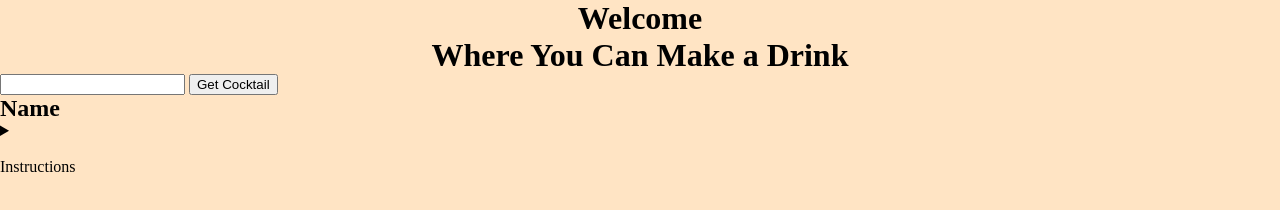
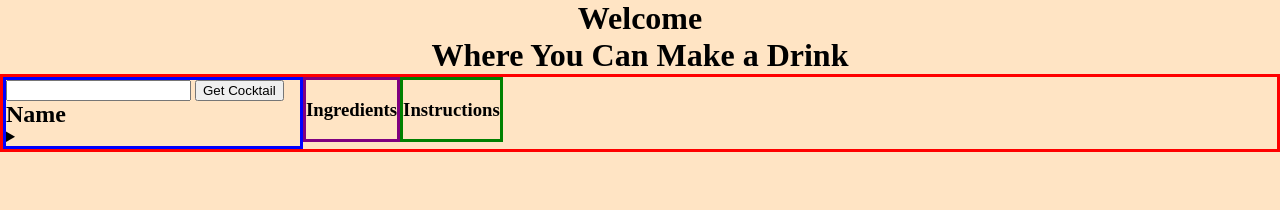
Before and after one commit to coffeeslammer/mixedDrinkRecipes, a plain HTML site: page index.html in a window 1280 px wide. Both pictures are taken after a click on the button "Get Cocktail". Drawn offline with Linux system fonts and the light colour scheme; no server answers.

Commit message:
messed with the layout some in css and html

```diff
--- a/index.html
+++ b/index.html
@@ -10,8 +10,9 @@
 </head>
 
 <body>
+    <main>
+        <h1>Welcome <br>Where You Can Make a Drink</h1>
         <div class="container">
-        <h1>Welcome <br>Where You Can Make a Drink</h1>
             <aside>
                 <input type="text" name="" value="">
                 <button type="button" name="button">Get Cocktail</button>
@@ -22,17 +23,23 @@
                     </ul>
                 </details>
             </aside>
+
             <div class="image-container">
                 <img src="" alt="">
             </div>
             <div class="ingredients-container">
-            <p class="ingredients"></p>
+                <h3>Ingredients</h3>
+                <ul class="ingredients">
+
+                </ul>
             </div>
             <div class="instruction-container">
-            <p class="instructions">Instructions</p>
+                <h3>Instructions</h3>
+                <p class="instructions"></p>
             </div>
             <script text="text/javascript" src="scripts/script.js"></script>
         </div>
+    </main>
 </body>
 
 </html>
--- a/scripts/script.js
+++ b/scripts/script.js
@@ -1,19 +1,23 @@
 document.querySelector("button").addEventListener("click", getDrink);
 const alcoholList = document.querySelector(".alcohol");
 // const myList = document.querySelector
-const drinks = document.querySelector(".drink-flavors");
+const drinksList = document.querySelector(".drink-flavors");
+const ingredients = document.querySelector(".ingredients");
 
-function getDrink(e, num = 2) {
+function getDrink(e, num = 0) {
   console.log(num + "num");
-  let drink = document.querySelector("input").value;
+  let drinkChoice = document.querySelector("input").value;
   alcoholList.textContent =
-    drink.charAt(0).toUpperCase() + drink.slice(1).toLowerCase();
+    drinkChoice.charAt(0).toUpperCase() + drinkChoice.slice(1).toLowerCase();
 
-  fetch(`https://www.thecocktaildb.com/api/json/v1/1/search.php?s=${drink}`)
+  fetch(
+    `https://www.thecocktaildb.com/api/json/v1/1/search.php?s=${drinkChoice}`
+  )
     .then((res) => res.json()) // parse response as JSON
     .then((data) => {
-      console.log(data.drinks);
+      console.log(data);
       createList(data.drinks);
+      showIngredients(data.drinks[0]);
       document.querySelector("h2").innerText = data.drinks[num].strDrink;
       document.querySelector("img").src = data.drinks[num].strDrinkThumb;
       document.querySelector("p").innerText = data.drinks[num].strInstructions;
@@ -24,15 +28,15 @@ function getDrink(e, num = 2) {
 }
 
 function createList(data) {
-  if (drinks.getElementsByTagName("li").length >= 1) {
-    drinks.innerHTML = "";
+  if (drinksList.getElementsByTagName("li").length >= 1) {
+    drinksList.innerHTML = "";
   }
   //   drinks.removeChild(drinks.firstChild);
   data.forEach((element, i) => {
     const li = document.createElement("li");
     let test = document.createTextNode(element.strDrink);
     li.appendChild(test);
-    drinks.appendChild(li);
+    drinksList.appendChild(li);
     li.setAttribute("data", i);
   });
 
@@ -40,6 +44,20 @@ function createList(data) {
   list.forEach((l) => l.addEventListener("click", choseMe));
 }
 
+function showIngredients(drinkChosen) {
+  let test = "strIngredient1";
+  //   strIngredient1;
+  let testing = test.concat(1);
+  console.log(testing);
+  console.log(drinkChosen.test);
+  //   drinkChosen.strIngredient`${i + 1}`
+  //     const li = document.createElement("li");
+  //     let test = document.createTextNode(element.strIngredient`${i + 1}`);
+  //     li.appendChild(test);
+  //     ingredients.appendChild(li);
+  //   });
+}
+
 function choseMe(e) {
   console.log(e.target.getAttribute("data"));
   getDrink(e, e.target.getAttribute("data"));
--- a/styles/style.css
+++ b/styles/style.css
@@ -12,16 +12,41 @@ p {
 
 body {
     background-color: bisque;
+
 }
 
 h1 {
     text-align: center;
 }
 
+.container {
+    display: flex;
+    flex-flow: wrap;
+    align-items: start;
+    /* grid-template-columns: 1fr 1fr 1fr; */
+    border: 3px solid red;
+}
+
 aside {
     width: 300px;
+    /* min-height: 100vh; */
+    border: 3px solid blue;
 }
 
 img {
-    width: 500px;
+    width: 100%;
 }
+
+.image-container {
+    max-width: 500px;
+}
+
+.ingredients-container {
+    border: 3px solid purple;
+    /* min-width: 300px; */
+}
+
+.instruction-container {
+    border: 3px solid green;
+    /* min-width: 600px; */
+}
```
Lines whose indentation alone changed are shown as unchanged.
